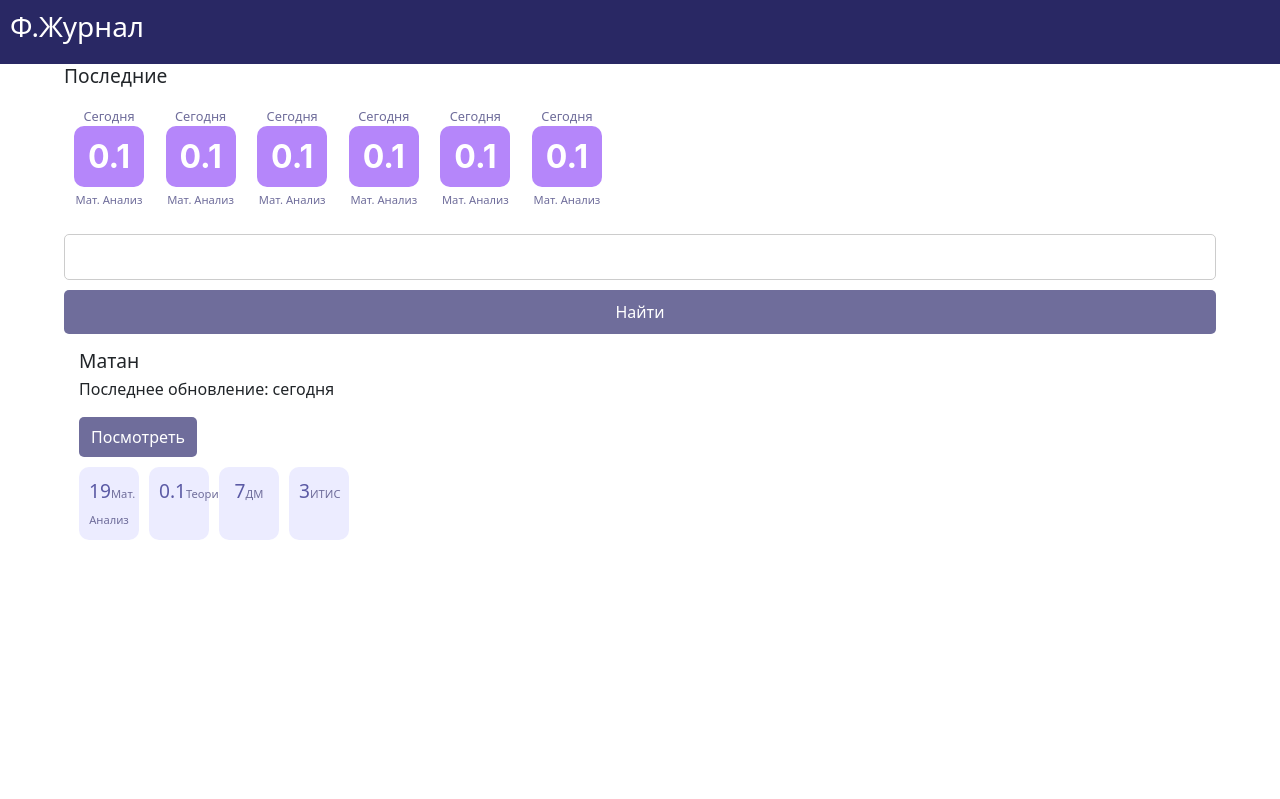
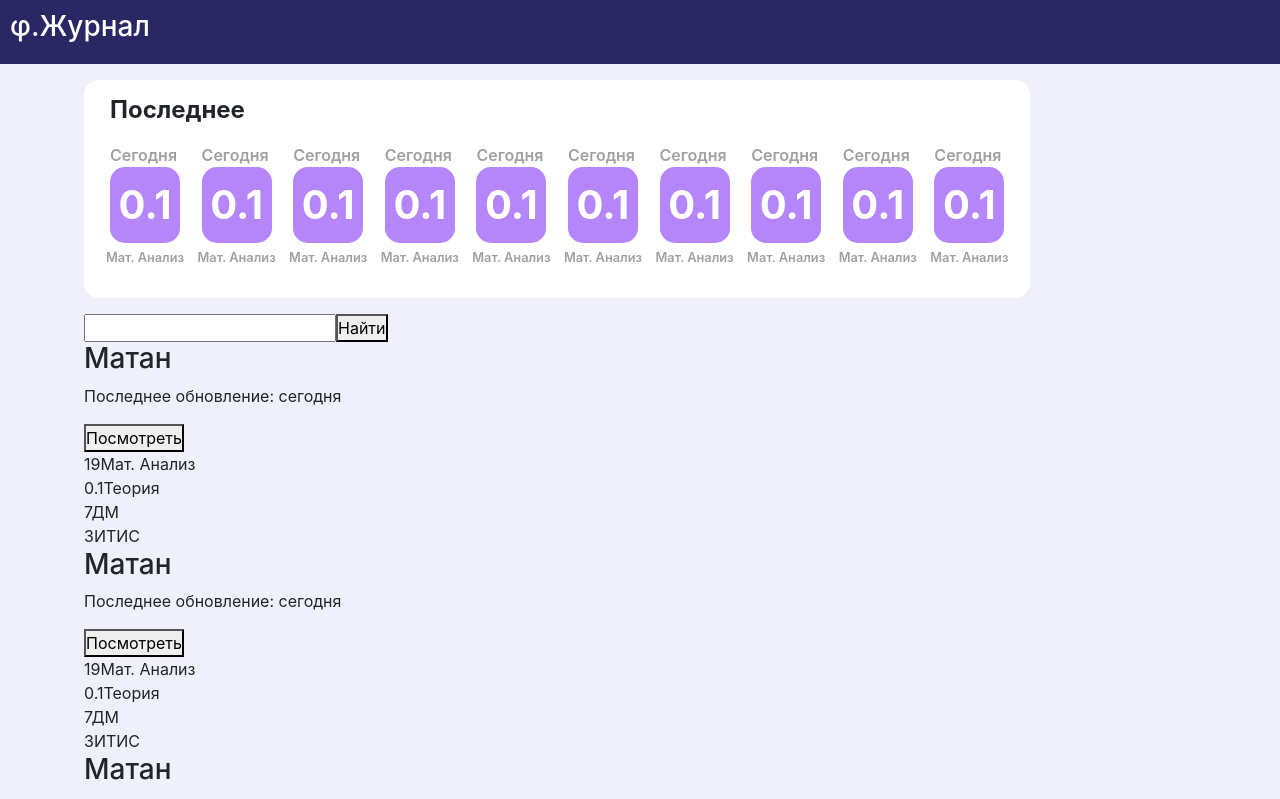
Before and after one commit to RevaVlad/fi-journal-frontend, a React (Create React App) app: page / in a window 1280 px wide. Shown: the top 799 px of the page. Built offline with nearby package versions, Linux system fonts and the light colour scheme.

Commit message:
RecentNotification pretty complete

```diff
--- a/src/App.js
+++ b/src/App.js
@@ -9,13 +9,19 @@ function App() {
     return (<main className="main">
         <Header/>
         <section className="latest">
-            <h2>Последние</h2>
             <RecentNotificationsContainer></RecentNotificationsContainer>
         </section>
         <section className="main-contentn">
             <input type="text"/>
             <button className="search-btn">Найти</button>
             <SubjectsInfo></SubjectsInfo>
+            <SubjectsInfo></SubjectsInfo>
+            <SubjectsInfo></SubjectsInfo>
+            <SubjectsInfo></SubjectsInfo>
+            <SubjectsInfo></SubjectsInfo>
+            <SubjectsInfo></SubjectsInfo>
+            <SubjectsInfo></SubjectsInfo>
+            <SubjectsInfo></SubjectsInfo>
         </section>
     </main>);
 }
--- a/src/components-styles/App.css
+++ b/src/components-styles/App.css
@@ -0,0 +1,8 @@
+.latest {
+    background-color: #ffffff;
+    border-radius: 15px;
+    width: max-content;
+    padding: 16px;
+    margin: 16px 0;
+    align-items: center;
+}
--- a/src/components-styles/Header.css
+++ b/src/components-styles/Header.css
@@ -1,8 +1,9 @@
 .header {
-    width: 100vw; /* Full viewport width */
-    height: 8vh; /* Full viewport height, adjust as needed */
+    width: 100vw;
+    z-index: 1;
+    height: 8vh;
     display: flex;
-    position: fixed; /* Fixed at the top of the page */
+    position: fixed;
     top: 0;
     left: 0;
     background-color: #292864;
--- a/src/components-styles/RecentNotification.css
+++ b/src/components-styles/RecentNotification.css
@@ -1,31 +1,39 @@
+* {
+    font-family: 'Inter', sans-serif;
+    white-space: nowrap;
+}
+
 .card {
     padding: 10px;
-    text-align: center;
+    text-align: left;
     width: 90px;
     border: none;
     outline: none;
 }
 
 .date {
-    color: #6f6d9b;
-    font-size: 0.8em;
+    font-size: 1em;
+    color: #A0A0A0;
+    font-weight: 600;
 }
 
 .value {
-    white-space: nowrap;
     text-align: center;
     justify-content: center;
     align-items: center;
-    padding: .2em;
-    font-size: clamp(.1em, 2em, 2em);
-    font-family: 'Inter', sans-serif;
+    padding: .2em .2em;
+    font-size: 2.5em;
     font-weight: 700;
-    border-radius: 10px;
+    border-radius: 15px;
     color: #ffffff;
     background-color: #B586FA;
 }
 
 .subject {
+    font-size: .8em;
+    font-family: 'Inter', sans-serif;
+    font-weight: 600;
+    color: #A0A0A0;
     display: flex;
     flex-direction: column;
     align-items: center;
--- /dev/null
+++ b/src/components-styles/RecentNotificationContainer.css
@@ -0,0 +1,14 @@
+.container {
+    display: flex;
+    gap: .1em;
+    overflow-x: auto;
+    box-sizing: border-box;
+    padding: 0;
+    flex-direction: row;
+}
+
+.container-header {
+    font-weight: 700;
+    font-size: 1.5rem;
+    padding-left: 10px;
+}
--- a/src/components/Header.js
+++ b/src/components/Header.js
@@ -2,6 +2,6 @@ import '../components-styles/Header.css'
 
 export function Header(props) {
     return <div className="header">
-        <h3>Ф.Журнал</h3>
+        <h3>φ.Журнал</h3>
     </div>
 }
--- a/src/components/RecentNotificationsContainer.js
+++ b/src/components/RecentNotificationsContainer.js
@@ -1,7 +1,14 @@
 import {RecentNotification} from "./RecentNotification";
+import '../components-styles/RecentNotificationContainer.css'
 
 export function RecentNotificationsContainer(props) {
-    return <div className="latest-cards">
+    return <>
+        <h2 className="container-header">Последнeе</h2>
+        <div className="container">
+            <RecentNotification {...props} />
+            <RecentNotification {...props} />
+            <RecentNotification {...props} />
+            <RecentNotification {...props} />
             <RecentNotification {...props} />
             <RecentNotification {...props} />
             <RecentNotification {...props} />
@@ -9,4 +16,5 @@ export function RecentNotificationsContainer(props) {
             <RecentNotification {...props} />
             <RecentNotification {...props} />
         </div>
+    </>
 }
--- a/src/index.css
+++ b/src/index.css
@@ -1,39 +1,28 @@
 * {
   margin: 0;
   padding: 0;
-  box-sizing: border-box;
 }
 
-body {
-  font-family: Arial, sans-serif;
-  background-color: #f2f2f5;
+#root {
+  background-color: #eff0f9;
 }
 
 .main {
   width: 90%;
   max-width: 1200px;
-  margin: 8vh auto 20px;
+  padding: 8vh 20px;
+  margin: auto;
 }
 
+/*
 .latest h2 {
   font-size: 1.2em;
   margin-bottom: 10px;
 }
 
-.latest-cards {
-  display: flex;
-  gap: .1em;
-  overflow-x: auto;
-}
-
 .number {
   font-size: 1.2em;
   color: #5b5aa5;
-}
-
-.label {
-  font-size: 0.7em;
-  color: #6f6d9b;
 }
 
 input[type="text"] {
@@ -104,3 +93,4 @@ input[type="text"] {
   font-size: 0.7em;
   color: #6f6d9b;
 }
+ */
```
Also changed, not shown: public/index.html (+0 -13 lines). Lines whose indentation alone changed are shown as unchanged.
